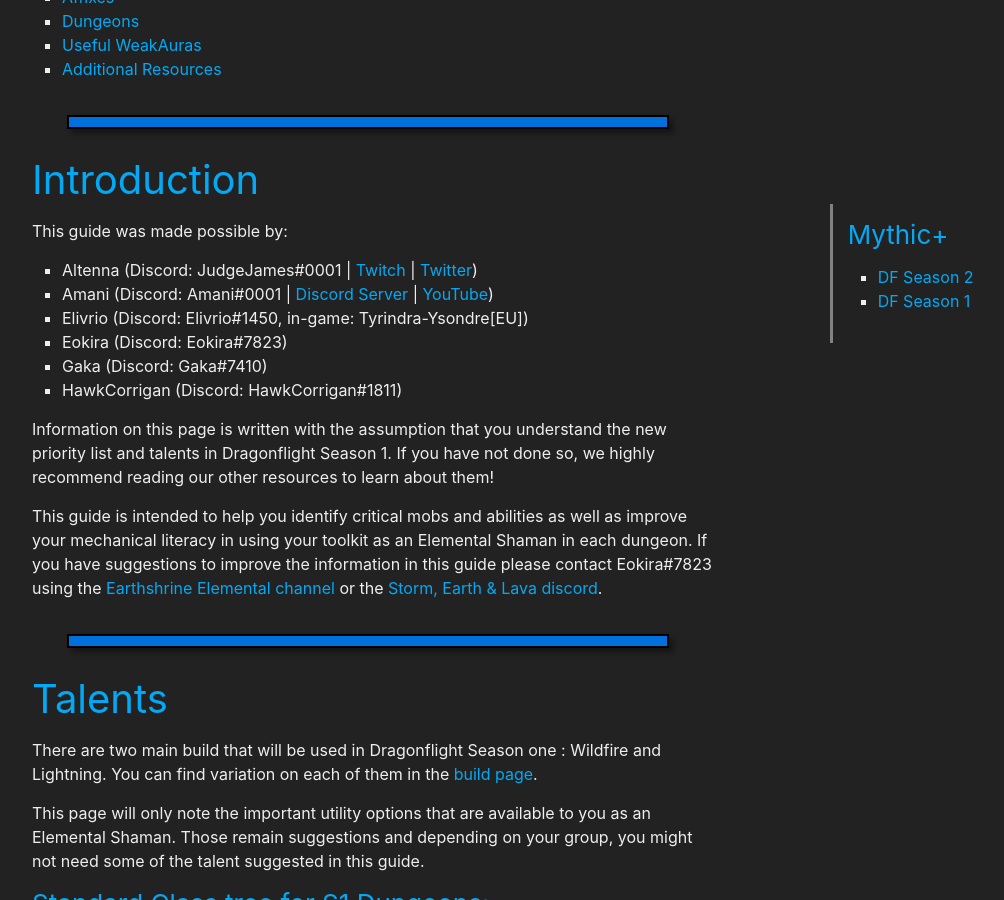
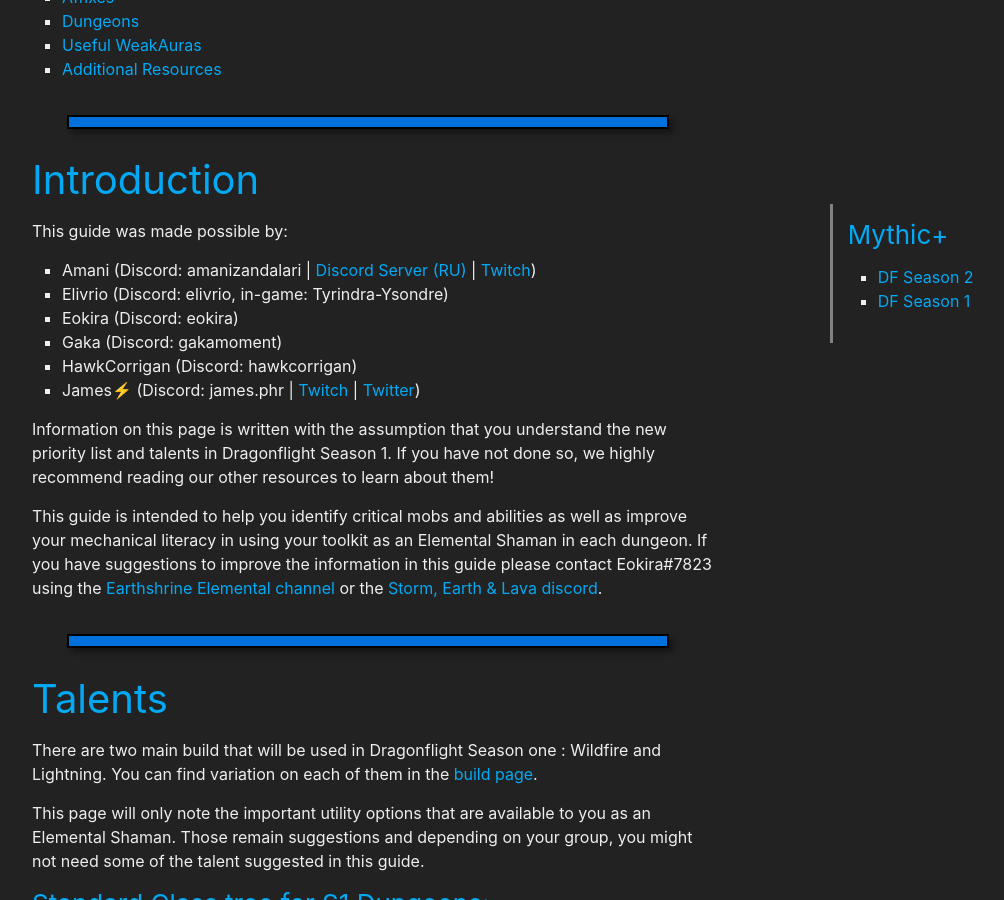
Before and after one commit to stormearthandlava/stormearthandlava.github.io, a Jekyll site: the page built from guide/mythic_plus/DF_season_1.md, in a window 1280 px wide and 900 px high, scrolled down 337 px. Shown: the whole window, without its empty margins (268-1272 px from the left). Built offline with Jekyll 4.4.1, drawn with Linux system fonts in a browser that asks for light colours; a script that is not in the unit is left out.

Commit message:
Update socials

```diff
--- a/guide/mythic_plus/DF_season_1.md
+++ b/guide/mythic_plus/DF_season_1.md
@@ -12,12 +12,12 @@
 
 This guide was made possible by:
 
-* Altenna (Discord: JudgeJames#0001 \| [Twitch](https://www.twitch.tv/judgejames) \| [Twitter](https://twitter.com/_judgejames_))
-* Amani (Discord: Amani#0001 \| [Discord Server](https://discordapp.com/invite/zTQhBn8) \| [YouTube](https://www.youtube.com/channel/UC5IikzgR1TeED-DxPLqISHg))
-* Elivrio (Discord: Elivrio#1450, in-game: Tyrindra-Ysondre[EU])
-* Eokira (Discord: Eokira#7823)
-* Gaka (Discord: Gaka#7410)
-* HawkCorrigan (Discord: HawkCorrigan#1811)
+- Amani (Discord: amanizandalari \| [Discord Server (RU)](https://discord.gg/vodovorot) \| [Twitch](https://www.twitch.tv/amanizandalari))
+- Elivrio (Discord: elivrio, in-game: Tyrindra-Ysondre)
+- Eokira (Discord: eokira)
+- Gaka (Discord: gakamoment)
+- HawkCorrigan (Discord: hawkcorrigan)
+- James⚡ (Discord: james.phr \| [Twitch](https://www.twitch.tv/judgejames) \| [Twitter](https://twitter.com/_judgejames_))
 
 Information on this page is written with the assumption that you understand the new priority list and talents in Dragonflight Season 1. If you have not done so, we highly recommend reading our other resources to learn about them!
 
```
